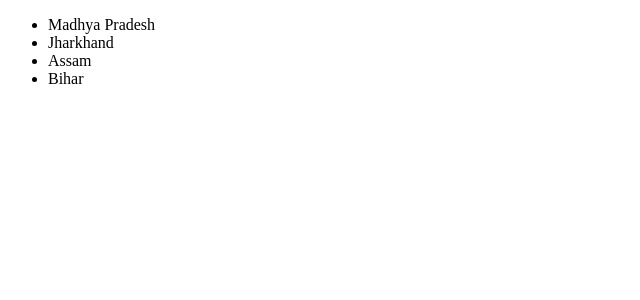
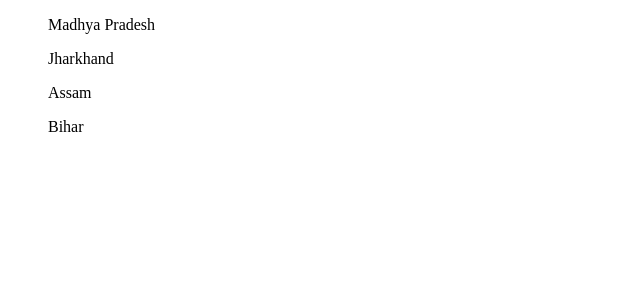
Before and after one commit to hetu-k-patel/React-Assignments---Placement-preparation---Nested-List, a React app: page / in a window 1280 px wide. Shown: the top 300 px of the page, without its empty margins (0-640 px from the left). Built offline with nearby package versions, Linux system fonts and the light colour scheme.

Commit message:
Changes done

```diff
--- a/src/components/App.js
+++ b/src/components/App.js
@@ -161,27 +161,27 @@ function App() {
 
    return (
       <div id="main">
-         <ul>
          {states.map((state, index) => (
-               <li id={'state' + (index + 1)} key={'state' + index}>
-                  <span onClick={handleClick}>{state.name}</span>
-                  <ul>
+            <ul key={'state' + index}>
+               <li onClick={handleClick} id={'state' + (index + 1)}>
+                  {state.name}
+               </li>
                {state.cities.map((city, index) => (
-                        <li id={'city' + (index + 1)} key={'city' + index}>
-                           <span onClick={handleClick}>{city.name}</span>
+                  <ul key={'city' + index}>
+                     <li onClick={handleClick} id={'city' + (index + 1)}>
+                        {city.name}
+                     </li>
                      <ul>
                         {city.towns.map((town, index) => (
-                                 <li id={'town' + (index + 1)} key={'town' + index}>
+                           <li key={'town' + index} id={'town' + (index + 1)}>
                               {town.name}
                            </li>
                         ))}
                      </ul>
-                        </li>
+                  </ul>
                ))}
             </ul>
-               </li>
          ))}
-         </ul>
       </div>
    );
 }
--- a/src/styles/App.css
+++ b/src/styles/App.css
@@ -17,6 +17,7 @@ button {
 ul {
    margin-bottom: 10px;
    display: none;
+   list-style-type: none;
 }
 
 #main > ul {
@@ -24,5 +25,5 @@ ul {
 }
 
 .visible {
-   display: block;
+   display: list-item;
 }
```
Lines whose indentation alone changed are shown as unchanged.
